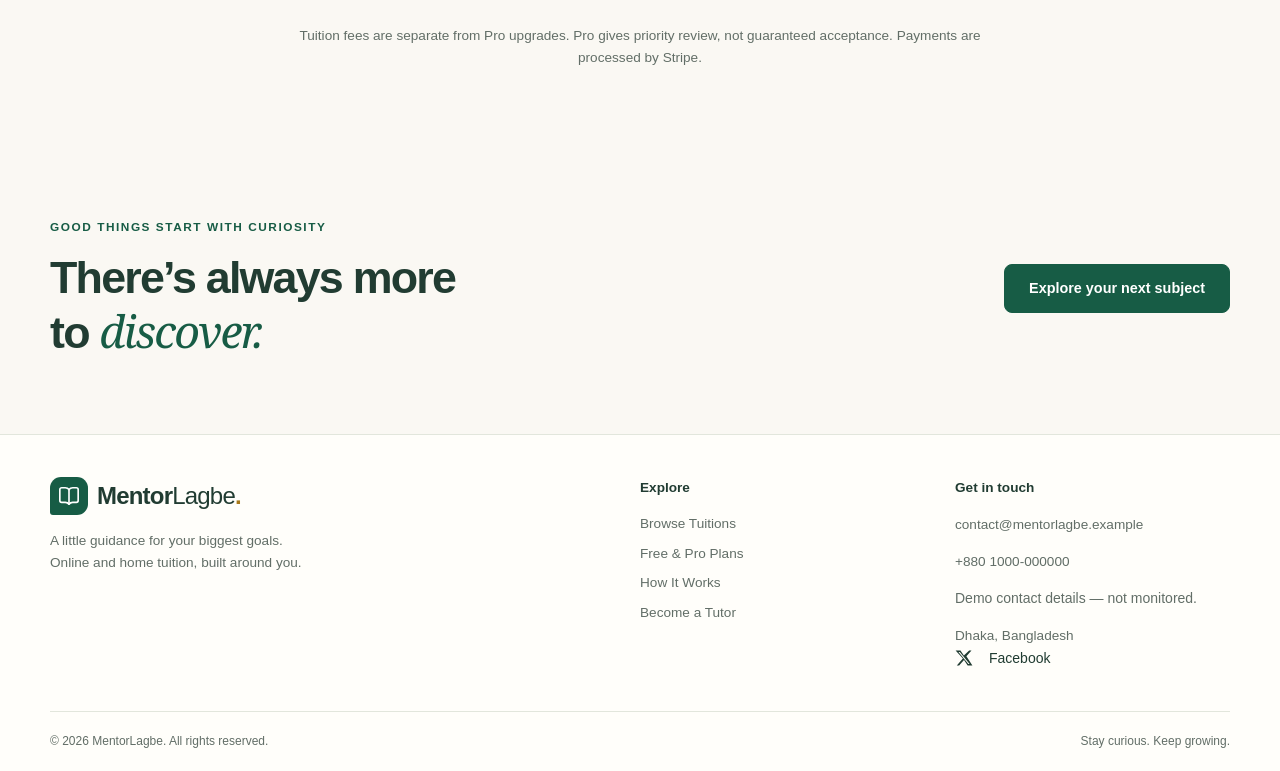
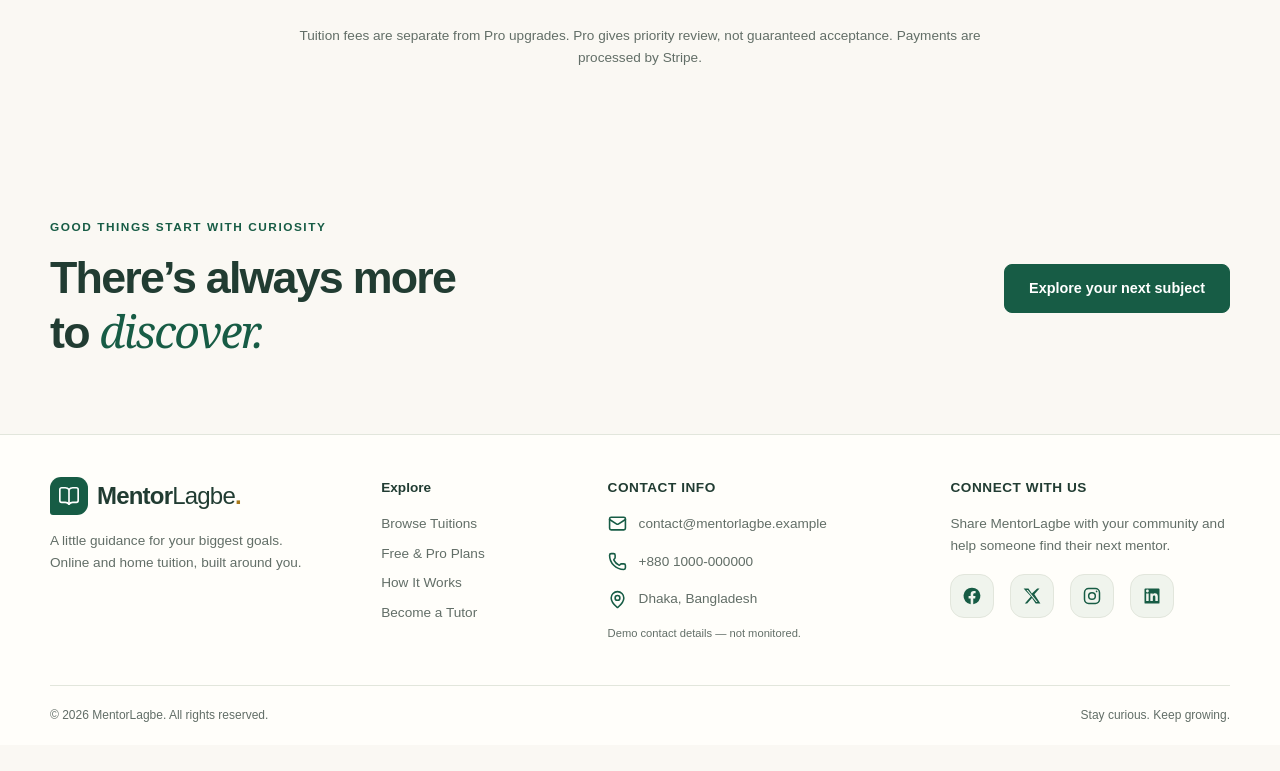
Before and after one commit to MH-git-ui/A09, a Next.js app: page / in a window 1280 px wide. Shown: the part 3070-3841 px from the top of the page. After the commit the page ends 3815 px from the top, so only its background shows below. Built offline with nearby package versions, Linux system fonts and the light colour scheme; no server answers.

Commit message:
Add clickable footer contacts and separate social icon layout

```diff
--- a/src/app/globals.css
+++ b/src/app/globals.css
@@ -603,7 +603,7 @@ h3 {
 }
 .footer-main {
   display: grid;
-  grid-template-columns: 2fr 1fr 1fr;
+  grid-template-columns: 1.25fr 0.8fr 1.3fr 1.2fr;
   gap: 40px;
   padding-block: 42px;
 }
@@ -630,6 +630,53 @@ h3 {
   padding-block: 20px;
   font-size: 0.75rem;
   color: var(--muted);
+}
+.footer-contact h3,
+.footer-connect h3 {
+  text-transform: uppercase;
+  letter-spacing: 0.04em;
+}
+.footer-contact-list {
+  display: grid;
+  gap: 16px;
+  font-style: normal;
+}
+.footer-contact-list a,
+.footer-contact-list p {
+  display: flex;
+  align-items: center;
+  gap: 12px;
+  margin: 0;
+  color: var(--muted);
+  font-size: 0.85rem;
+}
+.footer-contact-list svg {
+  width: 19px;
+  height: 19px;
+  flex-shrink: 0;
+  color: var(--green);
+}
+.footer-contact-list span { overflow-wrap: anywhere; }
+.footer-main .footer-demo-note { font-size: 0.7rem; }
+.footer-connect p { margin-top: 0; }
+.footer-socials { margin-top: 18px; gap: 12px; }
+.footer-socials a {
+  display: grid;
+  place-items: center;
+  width: 44px;
+  height: 44px;
+  border: 1px solid var(--line);
+  border-radius: 14px;
+  background: #f0f4ed;
+  color: var(--green);
+}
+.footer-socials a:hover { background: #e1ead6; }
+@media (max-width: 1100px) {
+  .footer-main { grid-template-columns: 1fr 1fr; }
+}
+@media (max-width: 520px) {
+  .site-footer .footer-main { grid-template-columns: 1fr; }
+  .site-footer .footer-main > div:first-child { grid-column: auto; }
 }
 @media (max-width: 1000px) {
   .home-hero {
--- a/src/components/site-footer.tsx
+++ b/src/components/site-footer.tsx
@@ -1,4 +1,5 @@
 import Link from "next/link";
+import { Mail, MapPin, Phone } from "lucide-react";
 import { Brand } from "./brand";
 export function SiteFooter() {
   return (
@@ -19,15 +20,22 @@ export function SiteFooter() {
           <Link href="/about">How It Works</Link>
           <Link href="/sign-up">Become a Tutor</Link>
         </div>
-        <div>
-          <h3>Get in touch</h3>
-          <p>contact@mentorlagbe.example</p>
-          <p>+880 1000-000000</p>
-          <p><small>Demo contact details — not monitored.</small></p>
-          <p>
-            Dhaka, Bangladesh
-          </p>
-          <div className="social-links">
+        <div className="footer-contact">
+          <h3>Contact info</h3>
+          <address className="footer-contact-list">
+            <a href="mailto:contact@mentorlagbe.example"><Mail aria-hidden="true" /><span>contact@mentorlagbe.example</span></a>
+            <a href="tel:+8801000000000"><Phone aria-hidden="true" /><span>+880 1000-000000</span></a>
+            <p><MapPin aria-hidden="true" /><span>Dhaka, Bangladesh</span></p>
+          </address>
+          <p className="footer-demo-note">Demo contact details — not monitored.</p>
+        </div>
+        <div className="footer-connect">
+          <h3>Connect with us</h3>
+          <p>Share MentorLagbe with your community and help someone find their next mentor.</p>
+          <div className="social-links footer-socials">
+            <a href="https://www.facebook.com/sharer/sharer.php?u=https%3A%2F%2Fmentorlagbe-mh.vercel.app" target="_blank" rel="noreferrer" aria-label="Share MentorLagbe on Facebook">
+              <svg viewBox="0 0 24 24" width="20" height="20" fill="currentColor" aria-hidden="true"><path d="M12 2a10 10 0 0 0-1.6 19.9v-7H7.9V12h2.5V9.8c0-2.5 1.5-3.9 3.7-3.9 1.1 0 2.2.2 2.2.2v2.5h-1.2c-1.2 0-1.6.7-1.6 1.6V12h2.7l-.4 2.9h-2.3v7A10 10 0 0 0 12 2Z" /></svg>
+            </a>
             <a
               href="https://x.com/intent/post?text=Find%20your%20next%20mentor%20on%20MentorLagbe&url=https%3A%2F%2Fmentorlagbe-mh.vercel.app"
               target="_blank"
@@ -44,13 +52,11 @@ export function SiteFooter() {
                 <path d="M18.9 2H22l-6.8 7.8L23.2 22h-6.3L12 14.6 5.5 22H2.4l8.1-9.3L.8 2h6.5l4.5 6.7L18.9 2Zm-1.1 18h1.7L6.4 3.9H4.6L17.8 20Z" />
               </svg>
             </a>
-            <a
-              href="https://www.facebook.com/sharer/sharer.php?u=https%3A%2F%2Fmentorlagbe-mh.vercel.app"
-              target="_blank"
-              rel="noreferrer"
-              aria-label="Share MentorLagbe on Facebook"
-            >
-              Facebook
+            <a href="https://www.instagram.com/" target="_blank" rel="noreferrer" aria-label="Open Instagram">
+              <svg viewBox="0 0 24 24" width="20" height="20" fill="none" stroke="currentColor" strokeWidth="1.8" aria-hidden="true"><rect x="3" y="3" width="18" height="18" rx="5" /><circle cx="12" cy="12" r="4" /><circle cx="17.5" cy="6.5" r="1" fill="currentColor" stroke="none" /></svg>
+            </a>
+            <a href="https://www.linkedin.com/sharing/share-offsite/?url=https%3A%2F%2Fmentorlagbe-mh.vercel.app" target="_blank" rel="noreferrer" aria-label="Share MentorLagbe on LinkedIn">
+              <svg viewBox="0 0 24 24" width="20" height="20" fill="currentColor" aria-hidden="true"><path d="M20 3H4a1 1 0 0 0-1 1v16a1 1 0 0 0 1 1h16a1 1 0 0 0 1-1V4a1 1 0 0 0-1-1ZM8 18H5V9h3ZM6.5 7.7a1.7 1.7 0 1 1 0-3.4 1.7 1.7 0 0 1 0 3.4ZM19 18h-3v-4.5c0-1.2-.4-2-1.4-2-1.1 0-1.6.8-1.6 2V18h-3V9h2.9v1.2c.5-.9 1.4-1.5 2.7-1.5 2.2 0 3.4 1.4 3.4 4Z" /></svg>
             </a>
           </div>
         </div>
```
